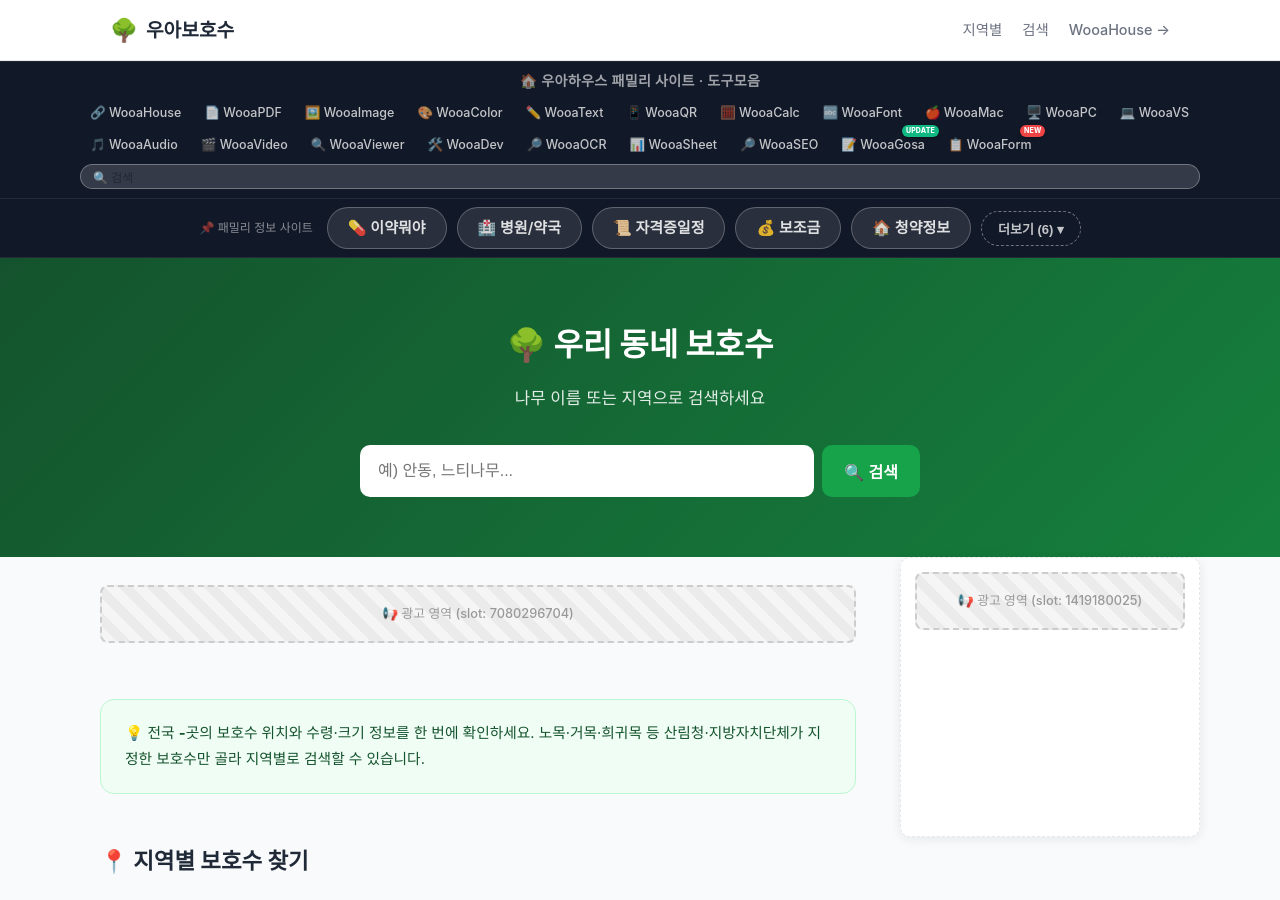
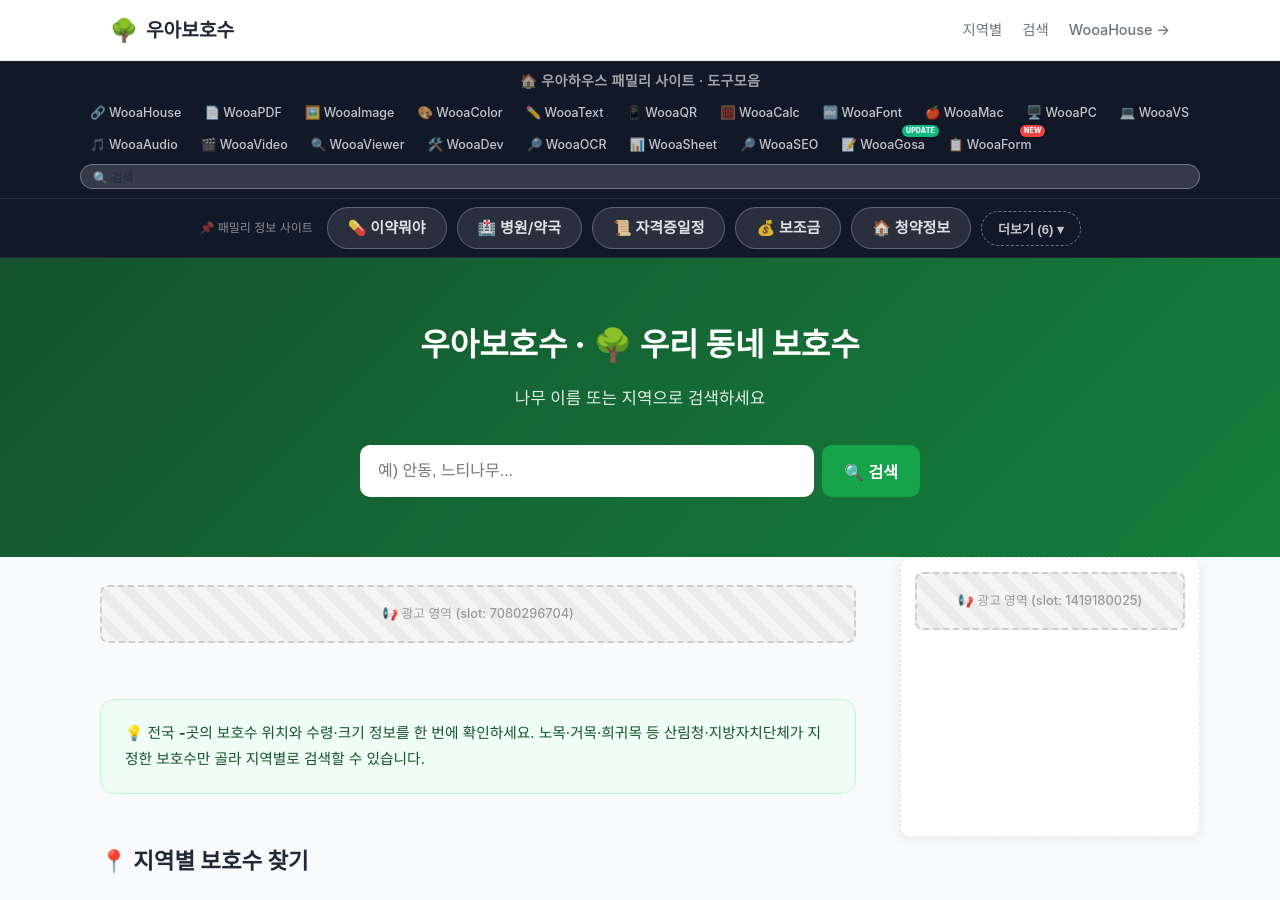
Before and after one commit to ingmaster83-code/wooatree, a Jekyll site: the page built from index.html, in a window 1280 px wide and 900 px high. Built offline with Jekyll 4.4.1, drawn with Linux system fonts in a browser that asks for light colours; some web fonts are replaced; comment, search, counter and statistics services are not loaded.

Commit message:
Add Korean brand name to H1 for SEO/brand-search visibility

```diff
--- a/index.html
+++ b/index.html
@@ -6,7 +6,7 @@ description: 전국 12,668곳의 노목·거목·희귀목 보호수 위치와
 
 <!-- 히어로 & 검색 -->
 <div class="hero">
-  <h1>🌳 우리 동네 보호수</h1>
+  <h1>우아보호수 · 🌳 우리 동네 보호수</h1>
   <p>나무 이름 또는 지역으로 검색하세요</p>
   <div class="search-wrap">
     <input type="text" id="searchInput" class="search-input"
```
